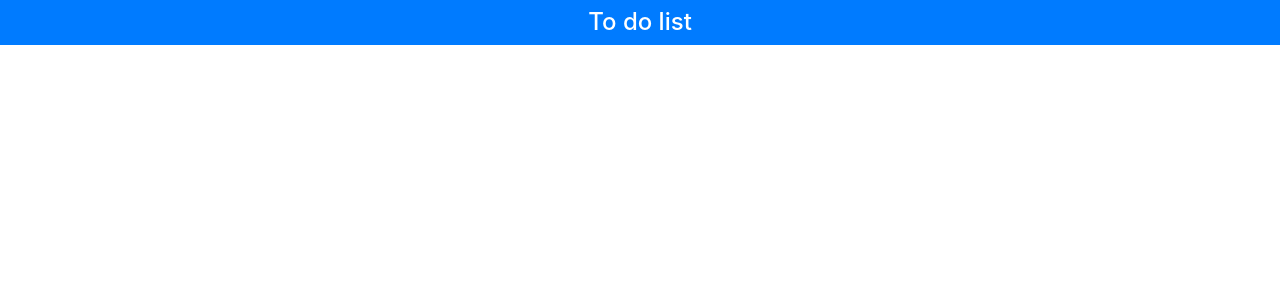
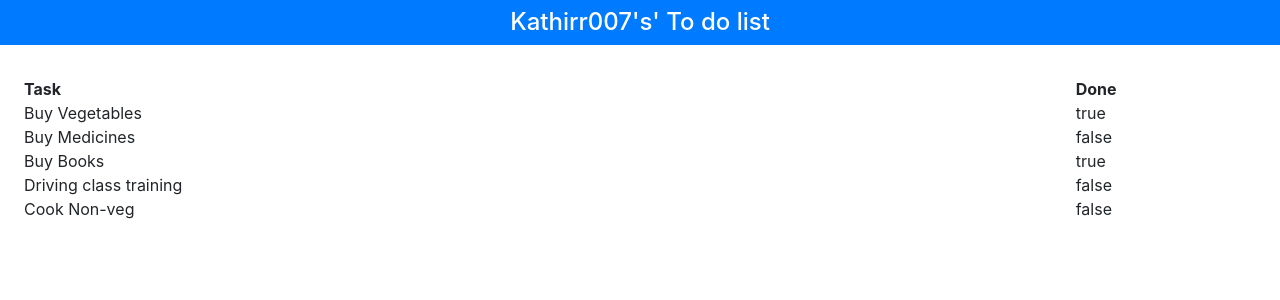
Before and after one commit to kathirr007/ProVue.js-2-Projects, a Vue app in the folder todo/: page / in a window 1280 px wide. Shown: the top 300 px of the page. Built offline with nearby package versions, Linux system fonts and the light colour scheme.

Commit message:
Show list of tasks from data using v-for directive

```diff
--- a/todo/src/App.vue
+++ b/todo/src/App.vue
@@ -1,15 +1,37 @@
 <template>
   <div id="app">
     <h4 class="bg-primary p-2 text-white text-center">
-      To do list
+      {{name}}'s' To do list
     </h4>
+    <div class="container-fluid p-4">
+      <div class="row">
+        <div class="col font-weight-bold">Task</div>
+        <div class="col-2 font-weight-bold">Done</div>
+      </div>
+      <div class="row" v-for="task in tasks" v-bind:key="task.action">
+        <div class="col">{{task.action}}</div>
+        <div class="col-2">{{task.done}}</div>
+      </div>
+    </div>
   </div>
 </template>
 
 <script>
 
 export default {
-  name: 'app'
+  name: 'app',
+  data() {
+    return {
+      name: "Kathirr007",
+      tasks: [
+        {action: "Buy Vegetables", done: true},
+        {action: "Buy Medicines", done: false},
+        {action: "Buy Books", done: true},
+        {action: "Driving class training", done: false},
+        {action: "Cook Non-veg", done: false}
+      ],
+    }
+  }
 }
 </script>
 
```
